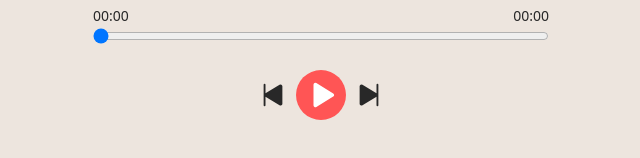
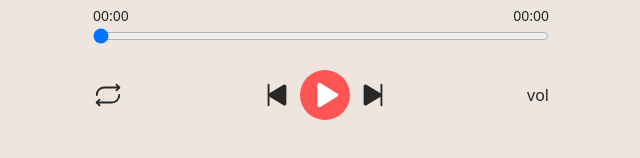
Before and after one commit to alcantaradejs/Music-player, a Next.js app: page / in a window 1280 px wide. Shown: the part 558-716 px from the top of the page, without its empty margins (319-959 px from the left). Built offline with nearby package versions, Linux system fonts and the light colour scheme.

Commit message:
created:repeat

```diff
--- a/components/Player/Controls/index.tsx
+++ b/components/Player/Controls/index.tsx
@@ -1,12 +1,15 @@
 import { SkipBack, SkipForward } from "phosphor-react"
 import { useMusicPlayer } from "../context"
 import { PlayPause } from "./PlayPouse"
+import { RepeatButton } from "./repeat"
 
 export function Controls() {
 	const { nextMusic, previousMusic } = useMusicPlayer()
 
 	return (
-		<div className="w-full flex justify-center mt-5 gap-2">
+		<div className="mt-5 w-full flex flex-row justify-between items-center">
+			<RepeatButton/>
+			<div className="w-full flex justify-center items-center gap-2">
 				<button onClick={previousMusic}>
 					<SkipBack weight="fill" size={30}/>
 				</button>
@@ -15,5 +18,9 @@ export function Controls() {
 					<SkipForward weight="fill" size={30}/>
 				</button>
 			</div>
+			<button>
+				vol
+			</button>
+		</div>
 	)
 }
--- /dev/null
+++ b/components/Player/Controls/repeat.tsx
@@ -0,0 +1,20 @@
+import { Repeat, RepeatOnce } from "phosphor-react"
+import { useMusicPlayer } from "../context"
+
+export function RepeatButton() {
+	const { repeat, setRepeat } = useMusicPlayer()
+
+	if (repeat) {
+		return (
+			<button onClick={e => setRepeat(false)}>
+				<RepeatOnce size={30}/>
+			</button>
+		)
+	}
+
+	return (
+		<button onClick={e => setRepeat(true)}>
+			<Repeat size={30}/>
+		</button>
+	)
+}
--- a/components/Player/context.tsx
+++ b/components/Player/context.tsx
@@ -14,6 +14,7 @@ export function Provider({ children }:providerPropsType) {
 	const [currentTime, setCurrentTime] = useState(0)
 	const [updateTime, setUpdateTime] = useState(0)
 	const [ duration, setDuration ] = useState(0)
+	const [ repeat, setRepeat ] = useState(false)
 
 	function nextMusic() {
 		if (currentMusic <= MusicList.length - 2) setCurrentMusic( currentMusic + 1 )
@@ -28,7 +29,11 @@ export function Provider({ children }:providerPropsType) {
 	}
 
 	function audioEnded() {
-		nextMusic()
+		if (repeat) {
+			setUpdateTime(0)
+			play()
+		}
+		else nextMusic()
 	}
 
 	function play() {
@@ -47,6 +52,7 @@ export function Provider({ children }:providerPropsType) {
 				isPlaying, audioEnded, play, pause,
 				duration, setDuration, currentTime, setCurrentTime,
 				updateTime, setUpdateTime,
+				repeat, setRepeat,
 			}}
 		>
 			{ children }
```
Also changed, not shown: components/Player/audio.tsx (line endings or trailing spaces). Lines whose indentation alone changed are shown as unchanged.
